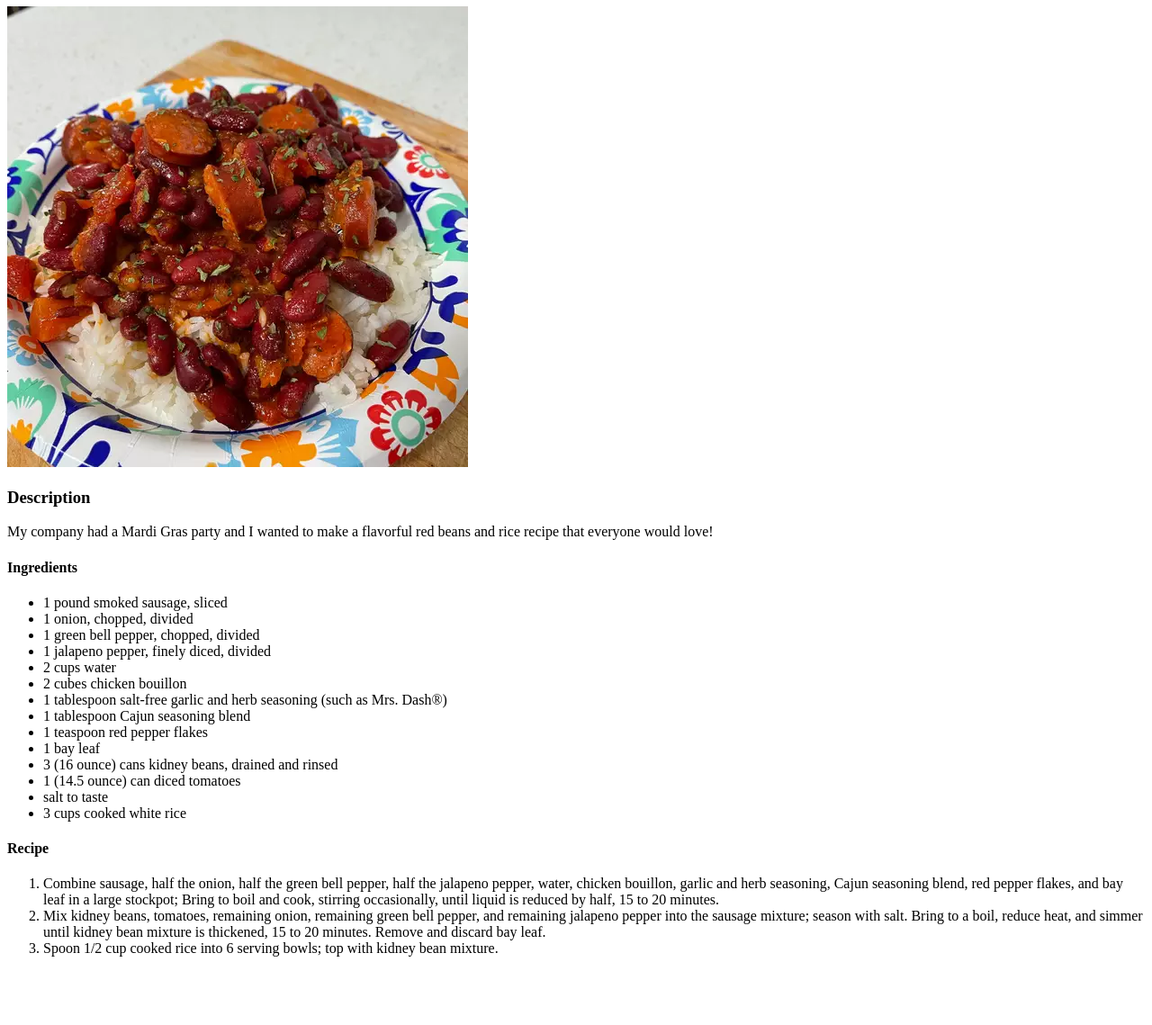
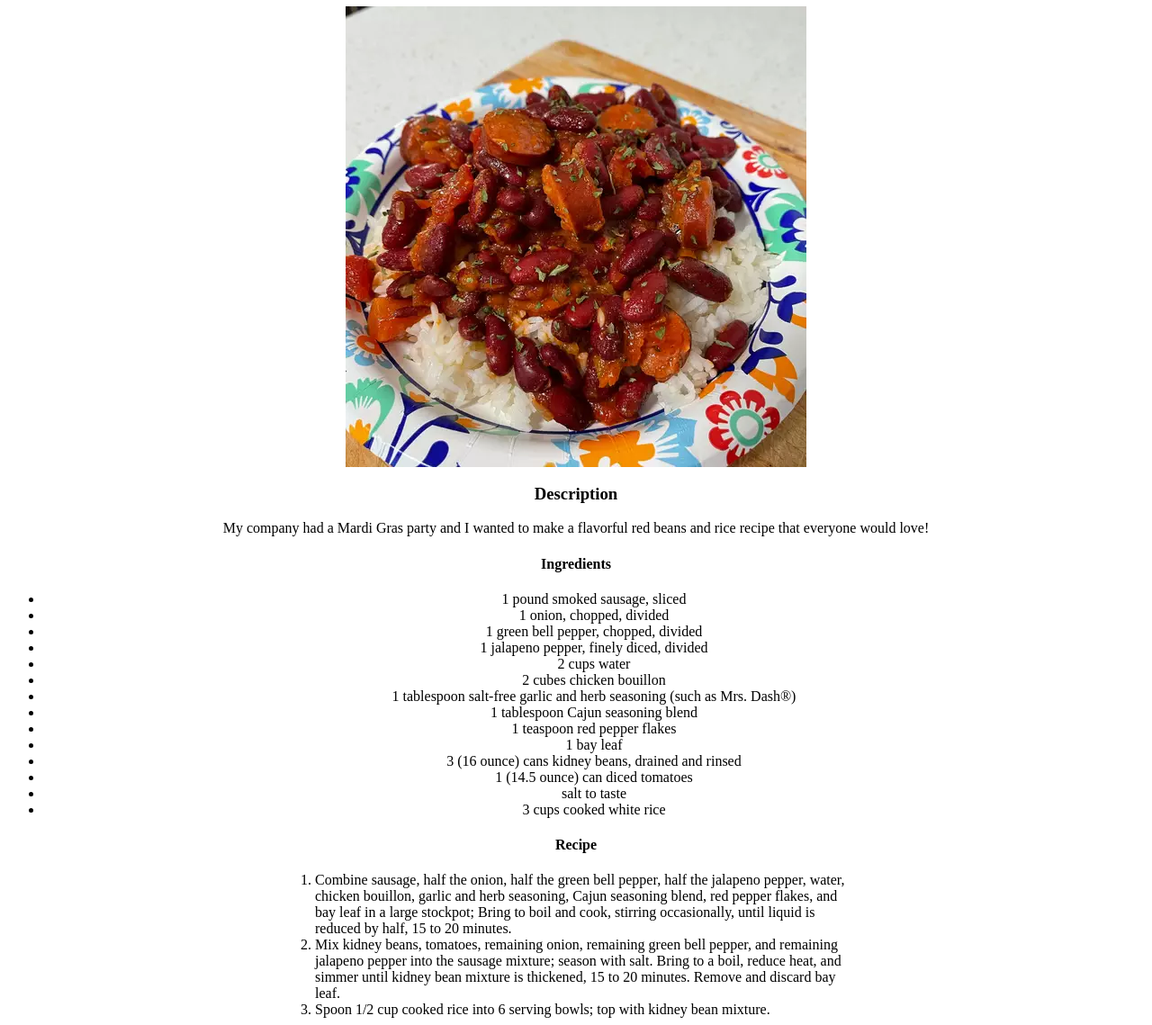
Before and after one commit to supremegentleman1234/odin-recipes, a plain HTML site: page recipies/beanrice.html in a window 1280 px wide. Shown: the part 73-1212 px from the top of the page at 90% size. Before the commit the page ends 1152 px from the top, so only its background shows below. Drawn offline with Linux system fonts and the light colour scheme.

Commit message:
added a common css file for all three pages

```diff
--- a/recipies/beanrice.html
+++ b/recipies/beanrice.html
@@ -6,9 +6,11 @@
     <meta charset="UTF-8">
     <meta http-equiv="X-UA-Compatible" content="IE=edge">
     <meta name="viewport" content="width=device-width, initial-scale=1.0">
+    <link type="text/css" rel="stylesheet" href="styles.css" />
     <title>Document</title>
 </head>
 <body>
+    <div>
     <h1>Bean Rice</h1>
     <img src="beanricepic.webp" alt="bean rice" class="center">
     <h3>Description</h3>
@@ -31,11 +33,11 @@
                 <li>3 cups cooked white rice</li>
         </ul>
     <h4>Recipe</h4>
-        <ol>
+        <ol class="recipe-list">
                 <li>Combine sausage, half the onion, half the green bell pepper, half the jalapeno pepper, water, chicken bouillon, garlic and herb seasoning, Cajun seasoning blend, red pepper flakes, and bay leaf in a large stockpot; Bring to boil and cook, stirring occasionally, until liquid is reduced by half, 15 to 20 minutes.</li>
                 <li>Mix kidney beans, tomatoes, remaining onion, remaining green bell pepper, and remaining jalapeno pepper into the sausage mixture; season with salt. Bring to a boil, reduce heat, and simmer until kidney bean mixture is thickened, 15 to 20 minutes. Remove and discard bay leaf.</li>
                 <li>Spoon 1/2 cup cooked rice into 6 serving bowls; top with kidney bean mixture.</li>
         </ol>
-
+    </div>
 </body>
 </html>
--- /dev/null
+++ b/recipies/styles.css
@@ -0,0 +1,14 @@
+h1 {text-align: center;}
+div {text-align: center;}
+
+img {
+  display: block;
+  margin-left: auto;
+  margin-right: auto;
+}
+.recipe-list {
+        text-align: left; /* Set the text alignment to left for the list */
+        max-width: 600px; /* Optional: Limit the width of the recipe list for better readability */
+        margin: 0 auto; /* Optional: Center the recipe list within its container */
+        padding-left: 20px; /* Optional: Add some left padding for better indentation */
+    }
```
Also changed, not shown: recipies/hotdog.html (+5 -3 lines), recipies/pizza.html (+4 -1 lines).
